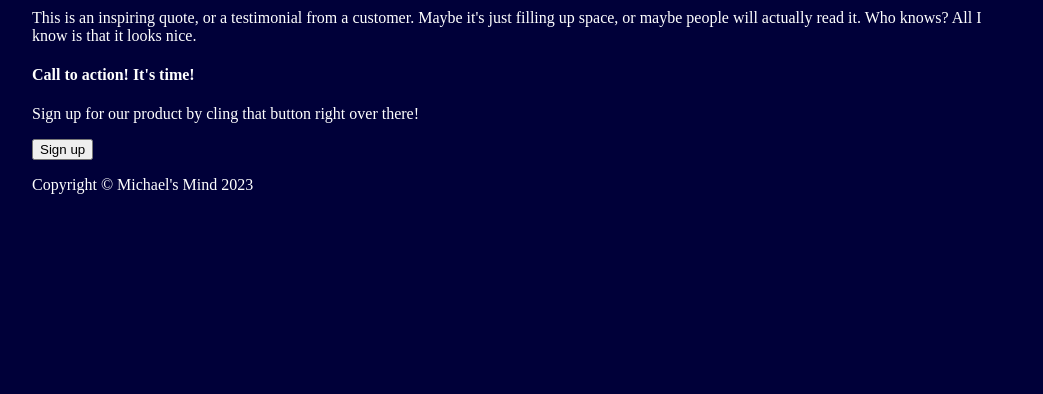
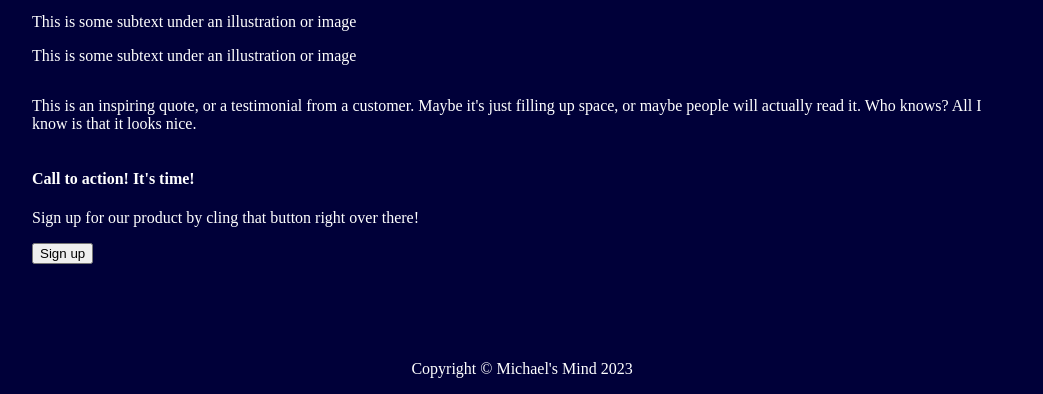
Before and after one commit to MR-Farabough/landing-page, a plain HTML site: page index.html in a window 1280 px wide. Shown: the part 514-908 px from the top of the page, without its empty margins (118-1161 px from the left). Before the commit the page ends 800 px from the top, so only its background shows below. Drawn offline with Linux system fonts and the light colour scheme.

Commit message:
Properly placed header, footer, and content

```diff
--- a/style.css
+++ b/style.css
@@ -1,13 +1,23 @@
+html, body{
+    padding: 0;
+    margin: 0;
+  }
+  html{
+    height: 100%;
+  }
+  body{
+    min-height: 100%;
+  }
+
 body {
-    display: flex;
-    flex: auto;
-    flex-direction: column;
-    justify-content: space-between;
     background-color: rgb(0, 0, 57);
     margin-left: 150px;
     margin-right: 150px;
     color: white;
-    min-width: 800px
+    min-width: 800px;
+    display: flex;
+    flex-direction: column;
+    justify-content: space-between;
 }
 
 .header {
@@ -24,6 +34,7 @@ body {
 
 .top {
     display: flex;
+    margin-bottom: 80px;
 }
 
 .top-links a {
@@ -50,3 +61,14 @@ body {
     height: auto;
     max-height: 200px;
 }
+
+.content {
+    display: flex;
+    flex-direction: column;
+    margin-bottom: 80px;
+}
+
+.footer {
+    display: flex;
+    justify-content: center;
+}
```
